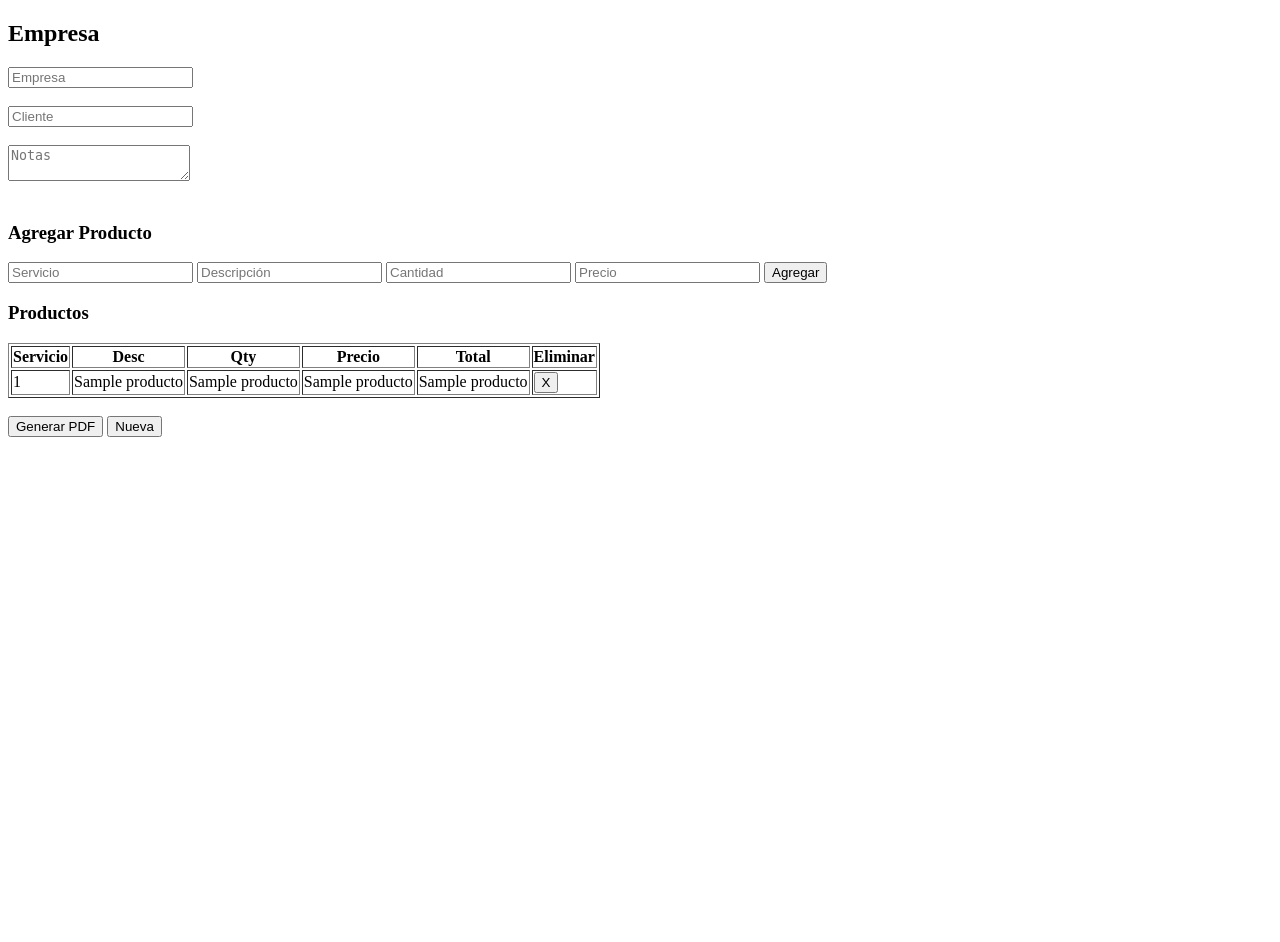
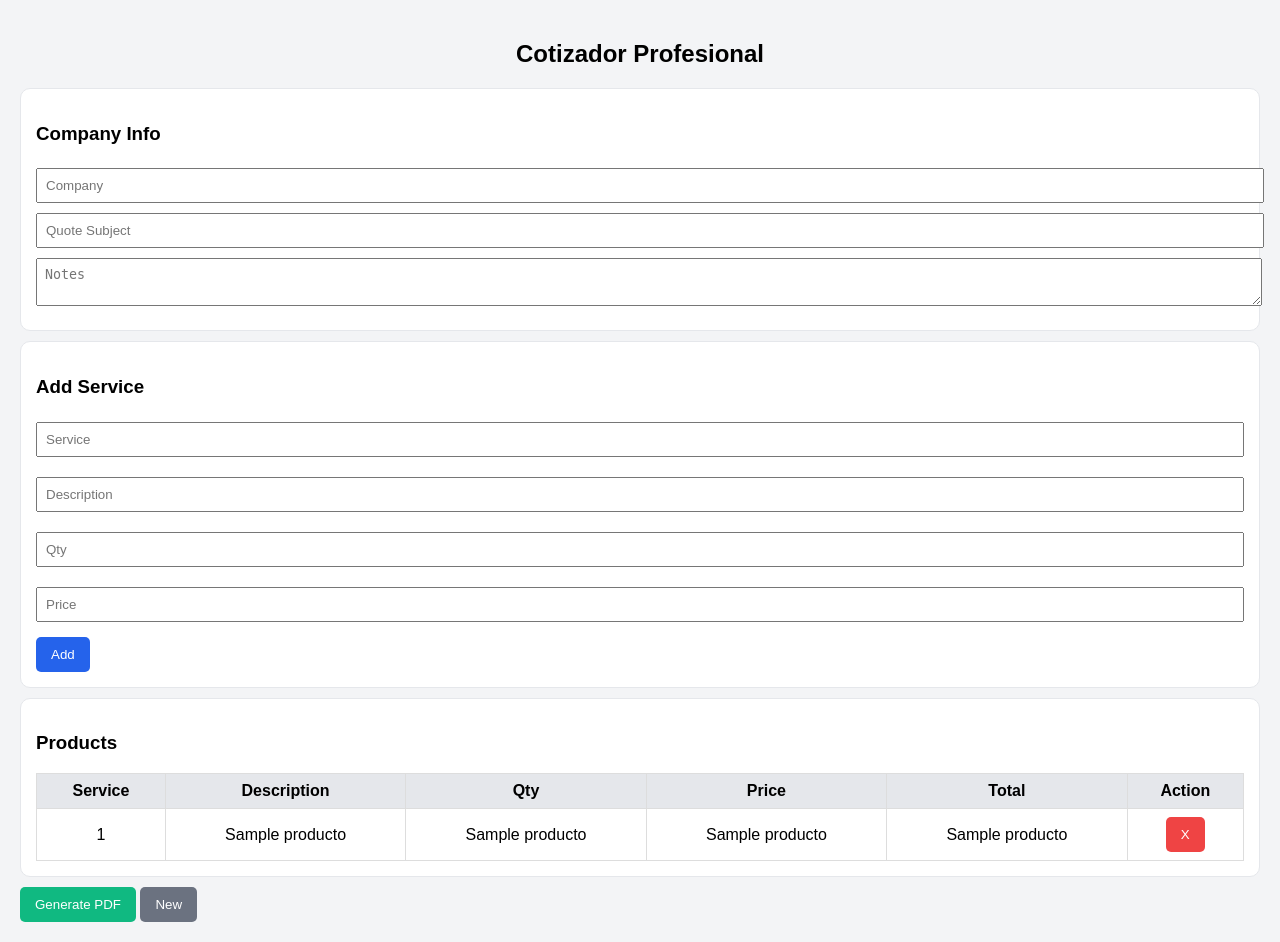
Before and after one commit to gabrielzr601/cotizador-web, a Flask app: template templates/index.html in a window 1280 px wide. Before the commit the page ends 437 px from the top, so only its background shows below. Run offline with Flask 3, Linux system fonts and the light colour scheme; the template is opened without the code that fills it: most values are stand-ins (such as "Sample title", 1, 10 or a date in 2020).

Commit message:
nuevo diseño

```diff
--- a/app.py
+++ b/app.py
@@ -2,8 +2,7 @@ from flask import Flask, render_template, request, send_file
 from reportlab.lib.pagesizes import letter
 from reportlab.platypus import SimpleDocTemplate, Table, TableStyle, Paragraph, Spacer
 from reportlab.lib import colors
-from reportlab.lib.styles import getSampleStyleSheet, ParagraphStyle
-from reportlab.lib.enums import TA_LEFT
+from reportlab.lib.styles import getSampleStyleSheet
 import datetime
 import os
 
@@ -16,62 +15,100 @@ def index():
     global productos
 
     if request.method == "POST":
+
+        # ===== AGREGAR =====
         if "agregar" in request.form:
-            servicio = request.form["servicio"]
-            desc = request.form["desc"]
-            qty = request.form["qty"]
-            precio = request.form["precio"]
+            servicio = request.form.get("servicio")
+            desc = request.form.get("desc")
+            qty = request.form.get("qty")
+            precio = request.form.get("precio")
 
             if servicio and qty and precio:
-                total = float(qty) * float(precio)
-                productos.append([servicio, desc, qty, precio, total])
+                try:
+                    total = float(qty) * float(precio)
+                    productos.append([servicio, desc, qty, precio, total])
+                except:
+                    pass
 
+        # ===== ELIMINAR =====
         elif "eliminar" in request.form:
-            index = int(request.form.get("eliminar"))
-            productos.pop(index)
+            try:
+                i = int(request.form.get("eliminar"))
+                productos.pop(i)
+            except:
+                pass
 
+        # ===== NUEVO =====
         elif "nuevo" in request.form:
             productos = []
 
+        # ===== PDF =====
         elif "pdf" in request.form:
-            empresa = request.form["empresa"]
-            cliente = request.form["cliente"]
-            notas = request.form["notas"]
+            empresa = request.form.get("empresa")
+            cliente = request.form.get("cliente")
+            notas = request.form.get("notas")
 
-            nombre_archivo = "cotizacion.pdf"
+            fecha = datetime.datetime.now().strftime("%Y%m%d_%H%M%S")
+            nombre_archivo = f"cotizacion_{fecha}.pdf"
+
             pdf = SimpleDocTemplate(nombre_archivo, pagesize=letter)
             styles = getSampleStyleSheet()
             elements = []
 
             # HEADER
             elements.append(Paragraph(f"<b>{empresa}</b>", styles['Heading1']))
-            elements.append(Spacer(1, 10))
-            elements.append(Paragraph(f"Cliente: {cliente}", styles['Normal']))
-            elements.append(Spacer(1, 20))
+            elements.append(Paragraph("Phone: 432-232-4434", styles['Normal']))
+            elements.append(Paragraph("Email: empresa@email.com", styles['Normal']))
+            elements.append(Paragraph("Address: Arlington, TX", styles['Normal']))
+            elements.append(Spacer(1, 15))
+
+            # CLIENTE
+            elements.append(Paragraph(f"<b>Quote Subject:</b> {cliente}", styles['Normal']))
+            elements.append(Spacer(1, 15))
 
             # TABLA
-            data = [["Service", "Desc", "Qty", "Price", "Total"]]
+            data = [["Service", "Description", "Qty", "Price", "Total"]]
+
             for p in productos:
-                data.append([p[0], p[1], p[2], p[3], f"{p[4]:.2f}"])
+                data.append([
+                    p[0],
+                    p[1],
+                    p[2],
+                    f"${float(p[3]):.2f}",
+                    f"${p[4]:.2f}"
+                ])
 
             table = Table(data)
             table.setStyle(TableStyle([
-                ("GRID", (0,0), (-1,-1), 1, colors.black)
+                ("BACKGROUND", (0,0), (-1,0), colors.lightgrey),
+                ("GRID", (0,0), (-1,-1), 0.5, colors.grey),
             ]))
 
             elements.append(table)
-            elements.append(Spacer(1, 20))
+            elements.append(Spacer(1, 15))
 
-            # TOTAL
+            # TOTALES
             subtotal = sum([p[4] for p in productos])
-            elements.append(Paragraph(f"Total: ${subtotal:.2f}", styles['Normal']))
+            rough = subtotal * 0.60
+            final = subtotal * 0.40
 
-            # NOTAS
-            elements.append(Spacer(1, 20))
-            elements.append(Paragraph("Notes", styles['Heading3']))
+            totals = [
+                ["Total", f"${subtotal:.2f}"],
+                ["Rough-in (60%)", f"${rough:.2f}"],
+                ["Final (40%)", f"${final:.2f}"],
+            ]
 
-            notes_style = ParagraphStyle(name="Notes", alignment=TA_LEFT)
-            elements.append(Paragraph(notas, notes_style))
+            t = Table(totals)
+            t.setStyle(TableStyle([
+                ("GRID", (0,0), (-1,-1), 0.5, colors.grey),
+            ]))
+
+            elements.append(t)
+
+            # NOTES
+            elements.append(Spacer(1, 15))
+            elements.append(Paragraph("<b>Notes</b>", styles['Heading3']))
+            elements.append(Paragraph(notas if notas else "", styles['Normal']))
 
             pdf.build(elements)
 
--- a/templates/index.html
+++ b/templates/index.html
@@ -2,36 +2,110 @@
 <html>
 <head>
     <title>Cotizador</title>
+
+    <style>
+        body {
+            font-family: Arial;
+            background: #f3f4f6;
+            margin: 0;
+            padding: 20px;
+        }
+
+        h2 {
+            text-align: center;
+        }
+
+        .card {
+            background: white;
+            padding: 15px;
+            margin: 10px 0;
+            border-radius: 10px;
+            border: 1px solid #e5e7eb;
+        }
+
+        input, textarea {
+            width: 100%;
+            padding: 8px;
+            margin: 5px 0;
+        }
+
+        .row {
+            display: flex;
+            gap: 10px;
+            flex-wrap: wrap;
+        }
+
+        button {
+            padding: 10px 15px;
+            border: none;
+            cursor: pointer;
+            color: white;
+            border-radius: 5px;
+        }
+
+        .blue { background: #2563eb; }
+        .red { background: #ef4444; }
+        .green { background: #10b981; }
+        .gray { background: #6b7280; }
+
+        table {
+            width: 100%;
+            border-collapse: collapse;
+            background: white;
+        }
+
+        th, td {
+            border: 1px solid #ddd;
+            padding: 8px;
+            text-align: center;
+        }
+
+        th {
+            background: #e5e7eb;
+        }
+    </style>
 </head>
+
 <body>
 
-<h2>Empresa</h2>
+<h2>Cotizador Profesional</h2>
+
 <form method="POST">
 
-<input type="text" name="empresa" placeholder="Empresa"><br><br>
-<input type="text" name="cliente" placeholder="Cliente"><br><br>
+    <!-- EMPRESA -->
+    <div class="card">
+        <h3>Company Info</h3>
+        <input name="empresa" placeholder="Company">
+        <input name="cliente" placeholder="Quote Subject">
+        <textarea name="notas" placeholder="Notes"></textarea>
+    </div>
 
-<textarea name="notas" placeholder="Notas"></textarea><br><br>
+    <!-- PRODUCTOS -->
+    <div class="card">
+        <h3>Add Service</h3>
 
-<h3>Agregar Producto</h3>
+        <div class="row">
+            <input name="servicio" placeholder="Service">
+            <input name="desc" placeholder="Description">
+            <input name="qty" placeholder="Qty">
+            <input name="precio" placeholder="Price">
 
-<input name="servicio" placeholder="Servicio">
-<input name="desc" placeholder="Descripción">
-<input name="qty" placeholder="Cantidad">
-<input name="precio" placeholder="Precio">
+            <button class="blue" name="agregar">Add</button>
+        </div>
+    </div>
 
-<button name="agregar">Agregar</button>
+    <!-- TABLA -->
+    <div class="card">
+        <h3>Products</h3>
 
-<h3>Productos</h3>
-
-<table border="1">
+        <table>
             <tr>
-<th>Servicio</th>
-<th>Desc</th>
+                <th>Service</th>
+                <th>Description</th>
                 <th>Qty</th>
-<th>Precio</th>
+                <th>Price</th>
                 <th>Total</th>
-<th>Eliminar</th>
+                <th>Action</th>
             </tr>
 
             {% for p in productos %}
@@ -42,17 +116,16 @@
                 <td>{{p[3]}}</td>
                 <td>{{p[4]}}</td>
                 <td>
-<button name="eliminar" value="{{loop.index0}}" type="submit">X</button>
-<input type="hidden" name="index" value="{{loop.index0}}">
+                    <button class="red" name="eliminar" value="{{loop.index0}}">X</button>
                 </td>
             </tr>
             {% endfor %}
         </table>
+    </div>
 
-<br>
-
-<button name="pdf">Generar PDF</button>
-<button name="nuevo">Nueva</button>
+    <!-- BOTONES -->
+    <button class="green" name="pdf">Generate PDF</button>
+    <button class="gray" name="nuevo">New</button>
 
 </form>
 
```
Lines whose indentation alone changed are shown as unchanged.
